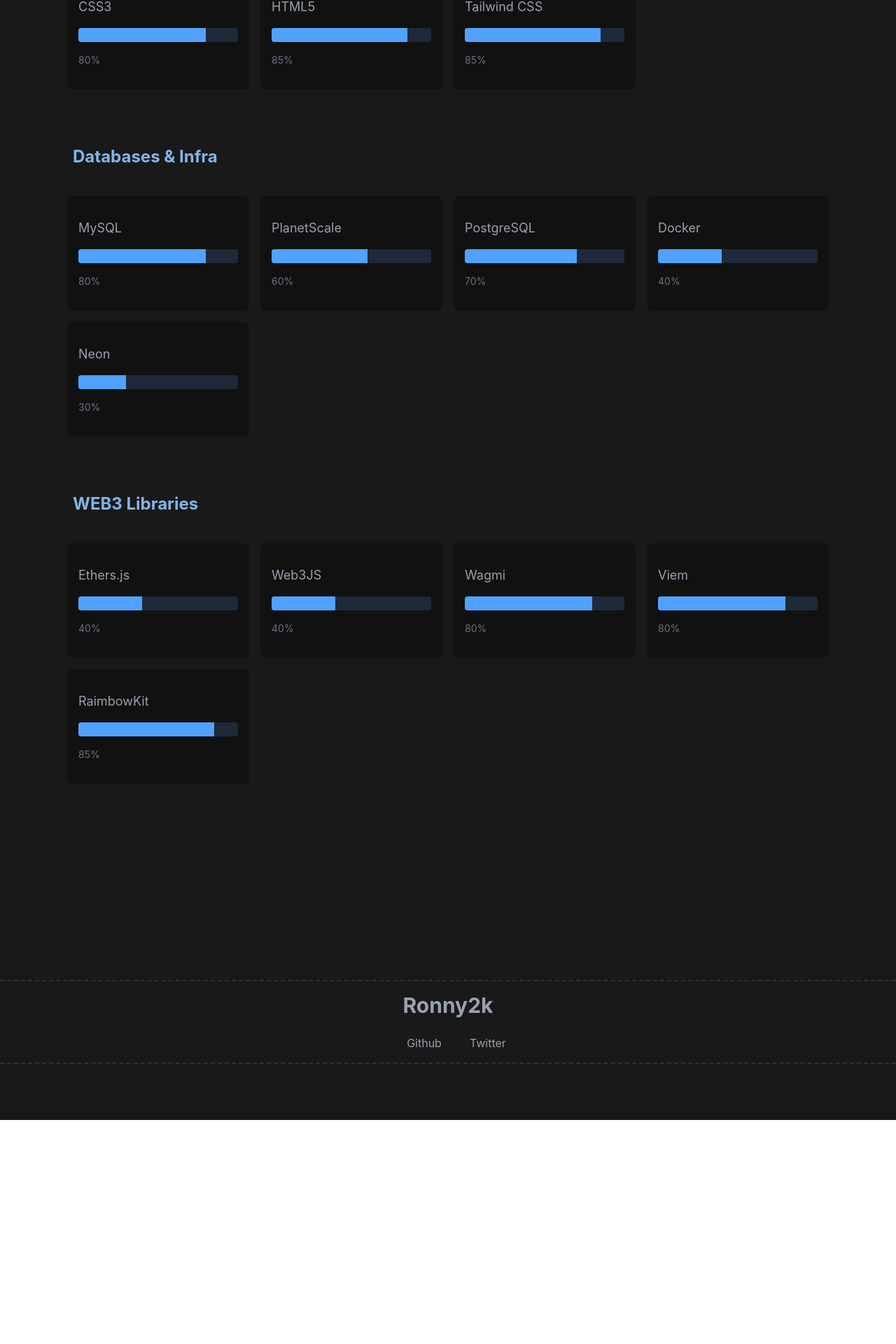
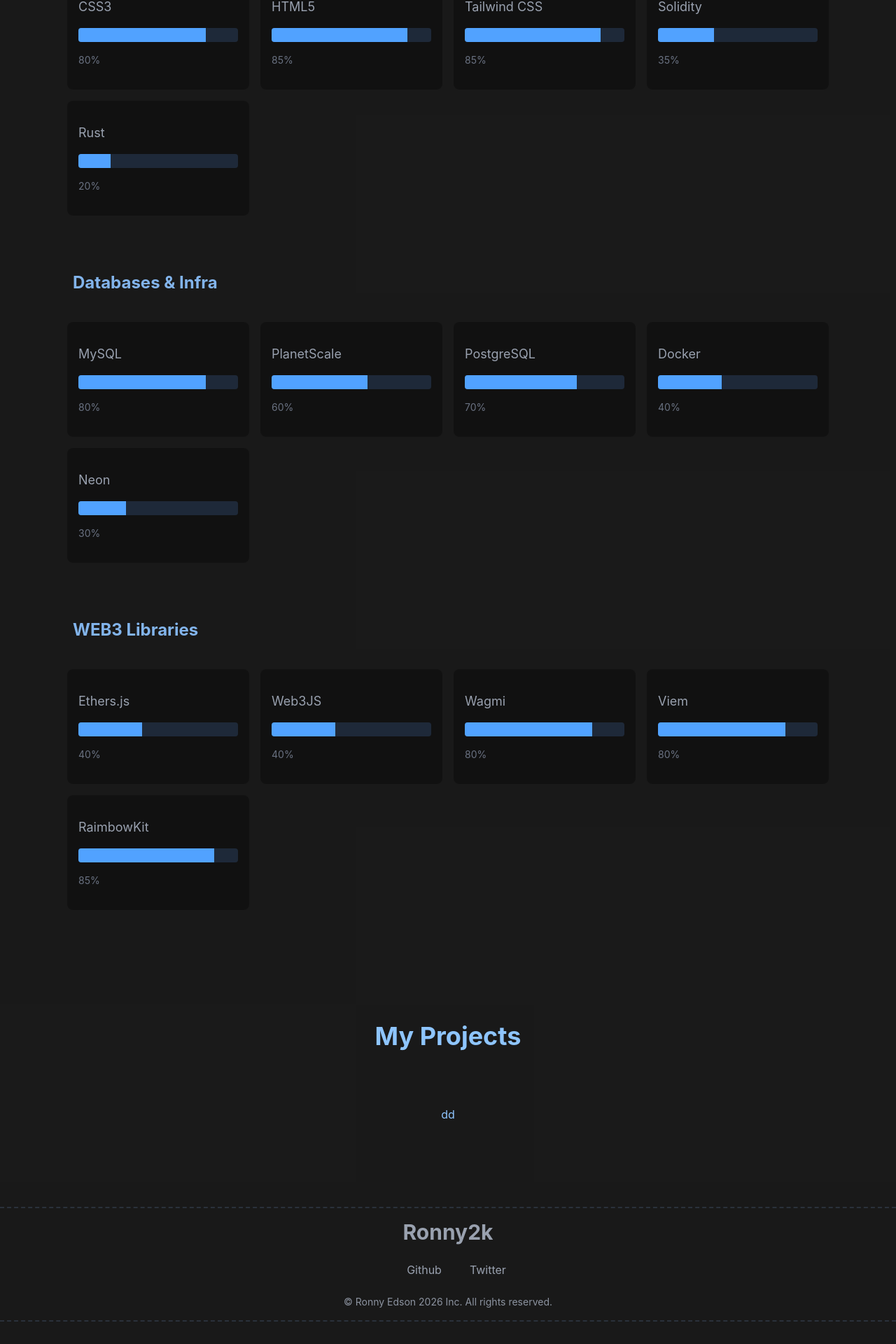
Before and after one commit to Ronny2k-git/portfolio, a React (Vite) app: page / in a window 1280 px wide. Shown: the part 1360-3280 px from the top of the page at 70% size. Before the commit the page ends 2960 px from the top, so only its background shows below. Built offline with nearby package versions, Linux system fonts and the light colour scheme; some icons are missing.

Commit message:
feat: create a new section to the home page

```diff
--- a/src/global/components/Footer.tsx
+++ b/src/global/components/Footer.tsx
@@ -17,7 +17,6 @@ export default function Footer() {
       >
         <div className="flex flex-col items-center gap-6 text-lg font-bold text-gray-400">
           <p className="text-3xl">Ronny2k</p>
-
           <div className="flex gap-4 text-base font-normal cursor-pointer">
             {/* {ADD ICONS LATER, ACTUALLY I WILL CREATE A COMPONENT FOR EACH ICON} */}
             <span className="flex gap-2 hover:underline">
@@ -29,6 +28,10 @@ export default function Footer() {
               Twitter
             </span>
           </div>
+
+          <span className="text-sm text-gray-400/90 font-normal">
+            © Ronny Edson 2026 Inc. All rights reserved.
+          </span>
         </div>
       </div>
 
--- a/src/home/components/SkillCard.tsx
+++ b/src/home/components/SkillCard.tsx
@@ -34,8 +34,10 @@ export function SkillCard({ title, pct, className }: SkillCardProps) {
       {/* Knowledge bar container*/}
       <div className="w-full max-w-[15rem] h-5 rounded-sm bg-gray-800 overflow-hidden">
         <div
-          className="w-full h-full bg-blue-400 transition-all duration-700 ease-out"
-          style={{ width: visible ? `${pct}%` : '0%' }}
+          className="w-full h-full bg-blue-400 transition-all duration-1000 ease-out"
+          style={{
+            width: visible ? `${pct}%` : '0%',
+          }}
         />
       </div>
 
--- a/src/home/utils/index.ts
+++ b/src/home/utils/index.ts
@@ -30,6 +30,8 @@ export const SKILL_CARD_LANGUAGES = [
   { lang: 'CSS3', pct: 80 },
   { lang: 'HTML5', pct: 85 },
   { lang: 'Tailwind CSS', pct: 85 },
+  { lang: 'Solidity', pct: 35 },
+  { lang: 'Rust', pct: 20 },
 ]
 
 export const SKILL_CARD_DATABASES_AND_INFRA = [
--- a/src/routes/index.tsx
+++ b/src/routes/index.tsx
@@ -13,7 +13,7 @@ export const Route = createFileRoute('/')({
 
 function App() {
   return (
-    <div className="w-full min-h-screen flex flex-col items-center justify-center py-30 px-4 lg:px-24 bg-black/90 overflow-x-hidden">
+    <div className="w-full min-h-screen flex flex-col gap-40 items-center justify-center py-30 px-4 lg:px-24 bg-black/90 overflow-x-hidden">
       <h1 className="z-10 md:hidden text-4xl text-gray-300 pb-10 text-center">
         View on Desktop for a better experience
       </h1>
@@ -43,7 +43,7 @@ function App() {
       {/* Skill Cards Section */}
       <section
         id="skill"
-        className="flex flex-col w-full items-center py-40 gap-20 text-blue-300"
+        className="flex flex-col w-full items-center gap-20 text-blue-300"
       >
         <h2 className="text-4xl font-bold">My Skills</h2>
 
@@ -54,7 +54,7 @@ function App() {
           </h3>
 
           <div className="w-full max-md:grid-cols-[repeat(auto-fit,minmax(250px,1fr))] grid grid-cols-3 xl:grid-cols-4 gap-4">
-            {SKILL_CARD_LANGUAGES.map((card, index) => (
+            {SKILL_CARD_LANGUAGES.map((card) => (
               <SkillCard key={card.lang} pct={card.pct} title={card.lang} />
             ))}
           </div>
@@ -65,7 +65,7 @@ function App() {
           <h3 className="pb-10 pl-2 text-2xl font-bold">Databases & Infra</h3>
 
           <div className="w-full max-md:grid-cols-[repeat(auto-fit,minmax(250px,1fr))] grid grid-cols-3 xl:grid-cols-4 gap-4">
-            {SKILL_CARD_DATABASES_AND_INFRA.map((card, index) => (
+            {SKILL_CARD_DATABASES_AND_INFRA.map((card) => (
               <SkillCard key={card.lang} title={card.lang} pct={card.pct} />
             ))}
           </div>
@@ -76,12 +76,21 @@ function App() {
           <h3 className="pb-10 pl-2 text-2xl font-bold">WEB3 Libraries</h3>
 
           <div className="w-full max-md:grid-cols-[repeat(auto-fit,minmax(250px,1fr))] grid grid-cols-3 xl:grid-cols-4 gap-4">
-            {SKILL_CARD_WEB3.map((card, index) => (
+            {SKILL_CARD_WEB3.map((card) => (
               <SkillCard key={card.lang} title={card.lang} pct={card.pct} />
             ))}
           </div>
         </div>
       </section>
+
+      {/* My projects */}
+      <section
+        id="project"
+        className="flex flex-col w-full items-center gap-20 text-blue-300"
+      >
+        <h2 className="text-4xl font-bold">My Projects</h2>
+        dd
+      </section>
     </div>
   )
 }
```
